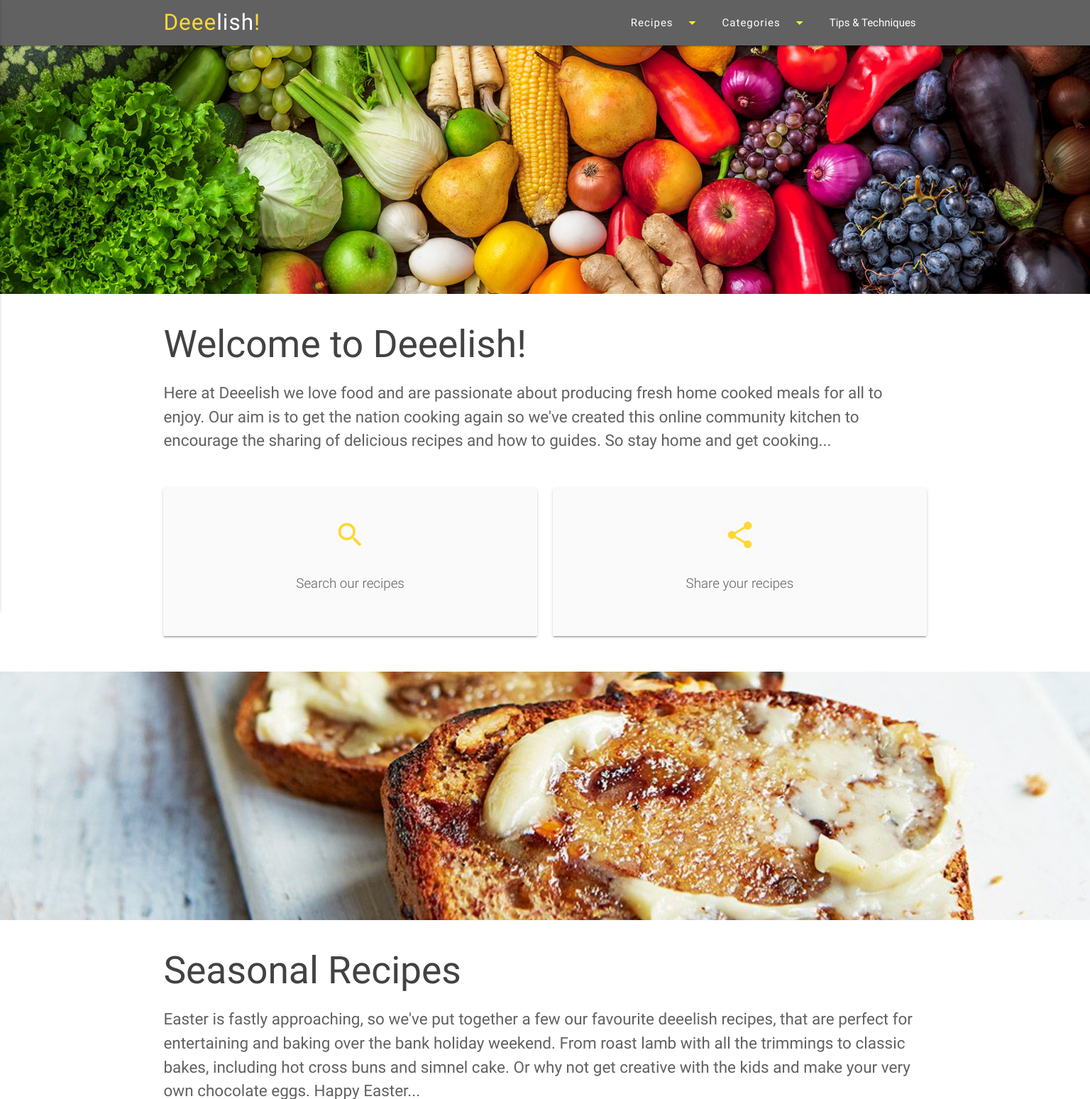
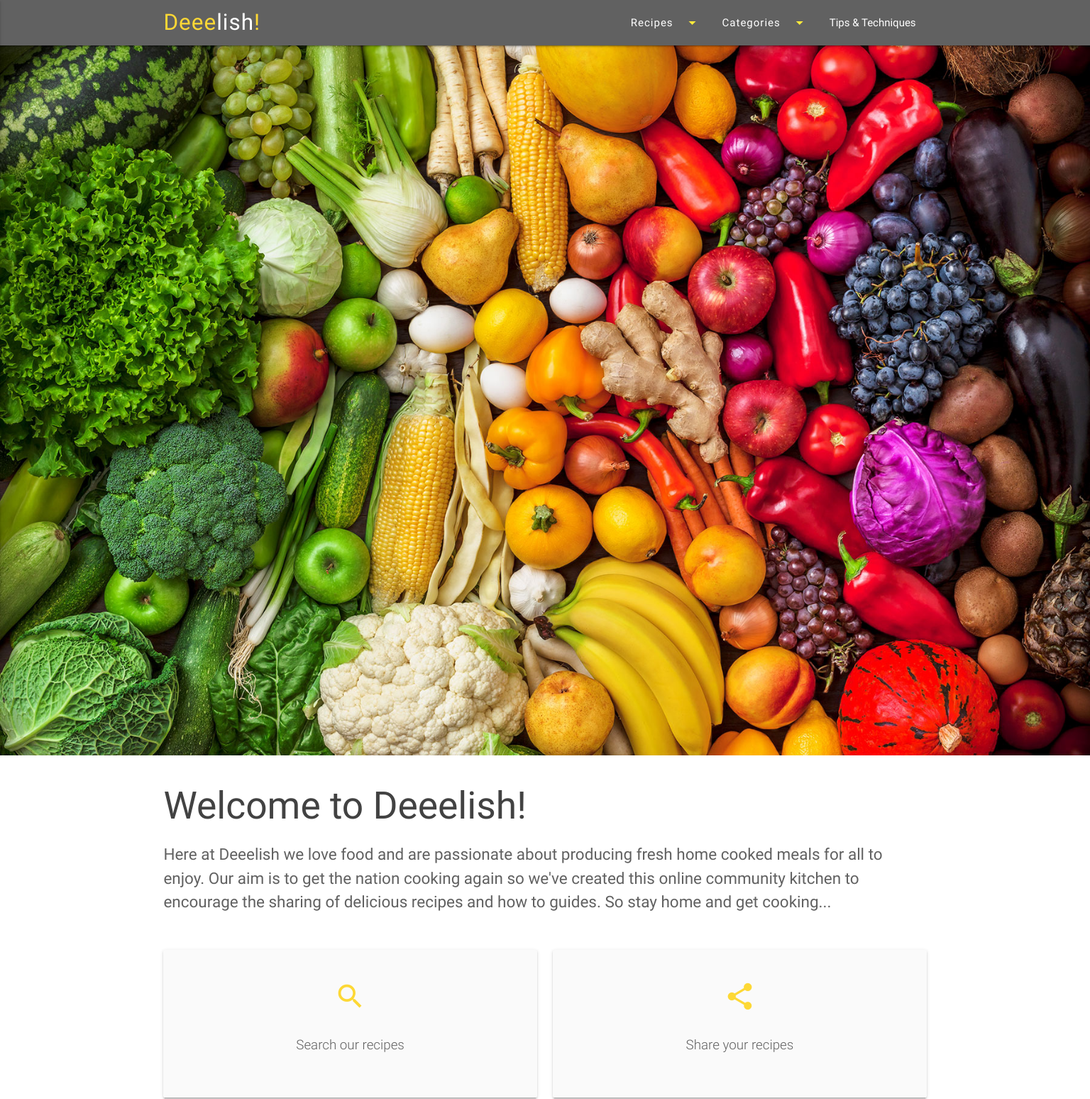
Before and after one commit to Carly07/Deeelish, a Flask app: page / in a window 1536 px wide. Shown: the top 1548 px of the page at 71% size. Run offline with Flask 2, Linux system fonts and the light colour scheme; some libraries are stand-ins or nearby versions.

Commit message:
apply style edits

```diff
--- a/static/css/style.css
+++ b/static/css/style.css
@@ -22,18 +22,22 @@ body {
 
 /*------------Index Page-----------*/
 
-#cover-image {
-    height: 350px;
-}
-
-.parallax-container {
-      height: 350px;
-      width: 100%;
-    }
-
 @media (max-width: 575.98px) {
     .parallax-container {
         height: 200px;
+    }
+}
+
+@media (min-width: 576px) and (max-width: 991.98px) {
+    .parallax-container {
+        height: 350px;
+        width: 100%;
+    }
+}
+
+@media (min-width: 1441px) {
+    .parallax-container {
+        height: 1000px;
     }
 }
 
--- a/templates/base.html
+++ b/templates/base.html
@@ -69,7 +69,7 @@
 					<h5 class="white-text"><span class="yellow-text text-darken-1">Deee</span>lish<span class="yellow-text text-darken-1">!</span></h5>
 					<p class="grey-text text-lighten-4">Search and share delicious recipes</p>
 				</div>
-				<div class="col m4 offset-l2 s12">
+				<div class="col m4 offset-lf2 s12">
 					<h5 class="white-text">Social</h5>
 					<ul class="social-links">
 						<li><a class="yellow-text text-darken-1" href="https://www.facebook.com"><i class="fab fa-facebook" aria-hidden="true"></i>
```
